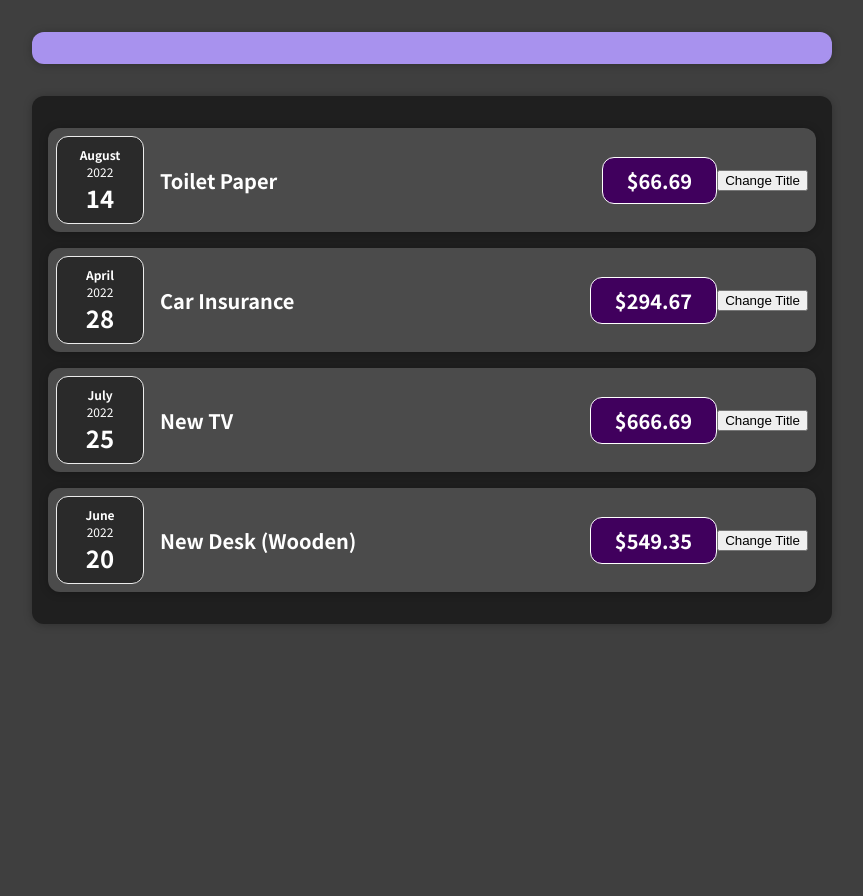
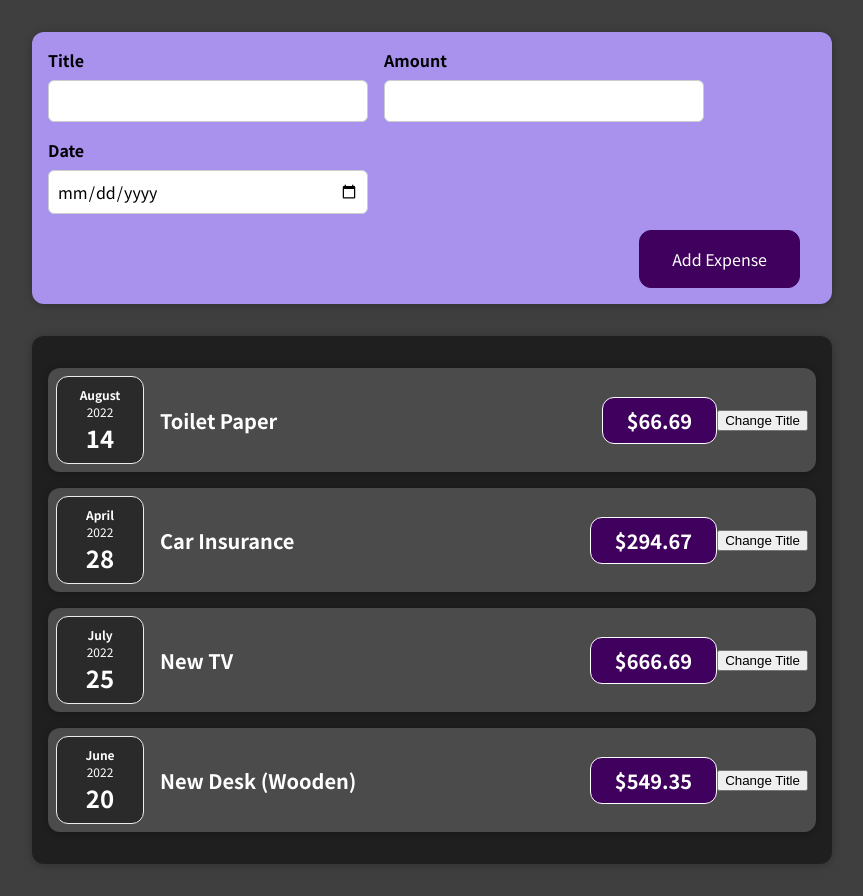
Before and after one commit to rosiegardner/expenses-tracker-react, a React (Create React App) app: page / in a window 1280 px wide. Shown: the whole page, without its empty margins (208-1071 px from the left). Before the commit the page ends 800 px from the top, so only its background shows below. Built offline with nearby package versions, Linux system fonts and the light colour scheme.

Commit message:
update code for new expenses form

```diff
--- a/src/components/NewExpense/ExpenseForm.js
+++ b/src/components/NewExpense/ExpenseForm.js
@@ -1,8 +1,71 @@
-import React from 'react';
+import React, { useState } from 'react';
 import '.././../styles/NewExpense/ExpenseForm.css'
 
-const ExpenseForm = () => {
+const ExpenseForm = (props) => {
+  const [enteredTitle, setEnteredTitle] = useState('');
+  const [enteredAmount, setEnteredAmount] = useState('');
+  const [enteredDate, setEnteredDate] = useState('');
 
+  const titleChangeHandler = (event) => {
+    setEnteredTitle(event.target.value);
+  };
+
+  const amountChangeHandler = (event) => {
+    setEnteredAmount(event.target.value);
+  };
+
+  const dateChangeHandler = (event) => {
+    setEnteredDate(event.target.value);
+  };
+
+  const submitHandler = (event) => {
+    event.preventDefault();
+
+    const expenseData = {
+      title: enteredTitle,
+      amount: enteredAmount,
+      date: new Date(enteredDate)
+    };
+    props.onSaveExpenseData(expenseData);
+    setEnteredTitle('');
+    setEnteredAmount('');
+    setEnteredDate('');
+  };
+
+  return (
+    <form onSubmit={submitHandler}>
+      <div className="new-expense__controls">
+        <div className="new-expense__control">
+          <label>Title</label>
+          <input
+            type='text'
+            value={enteredTitle}
+            onChange={titleChangeHandler}/>
+        </div>
+        <div className="new-expense__control">
+          <label>Amount</label>
+          <input
+            type='number'
+            min="0.01"
+            step="0.01"
+            value={enteredAmount}
+            onChange={amountChangeHandler} />
+        </div>
+        <div className="new-expense__control">
+          <label>Date</label>
+          <input
+            type='date'
+            min="2019-01-01"
+            max="2022-12-31"
+            value={enteredDate}
+            onChange={dateChangeHandler} />
+        </div>
+      </div>
+      <div className="new-expense__actions">
+        <button type='submit'>Add Expense</button>
+      </div>
+    </form>
+  )
 }
 
 export default ExpenseForm;
--- a/src/components/NewExpense/NewExpense.js
+++ b/src/components/NewExpense/NewExpense.js
@@ -1,14 +1,20 @@
 import React from 'react';
+import ExpenseForm from './ExpenseForm';
 import '.././../styles/NewExpense/NewExpense.css'
 
-const NewExpense = () => {
+const NewExpense = (props) => {
+  const saveExpenseDataHandler = (enteredExpenseData) => {
+    const expenseData = {
+      ...enteredExpenseData,
+      id: Math.random().toString()
+    };
+    props.onAddExpense(expenseData);
+  }
   return (
     <div className="new-expense">
-      <form>
-
-      </form>
+     <ExpenseForm onSaveExpenseData={saveExpenseDataHandler} />
     </div>
-  )
+  );
 }
 
 export default NewExpense;
```
